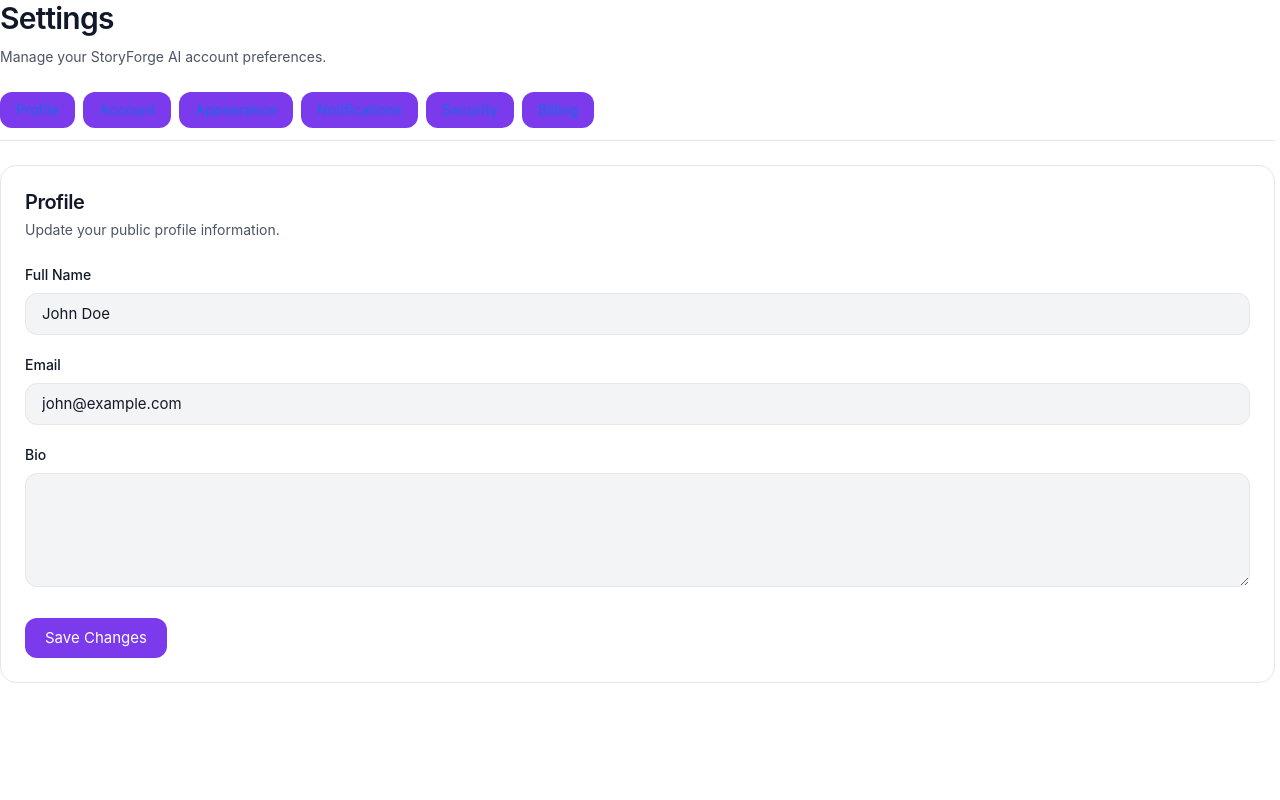
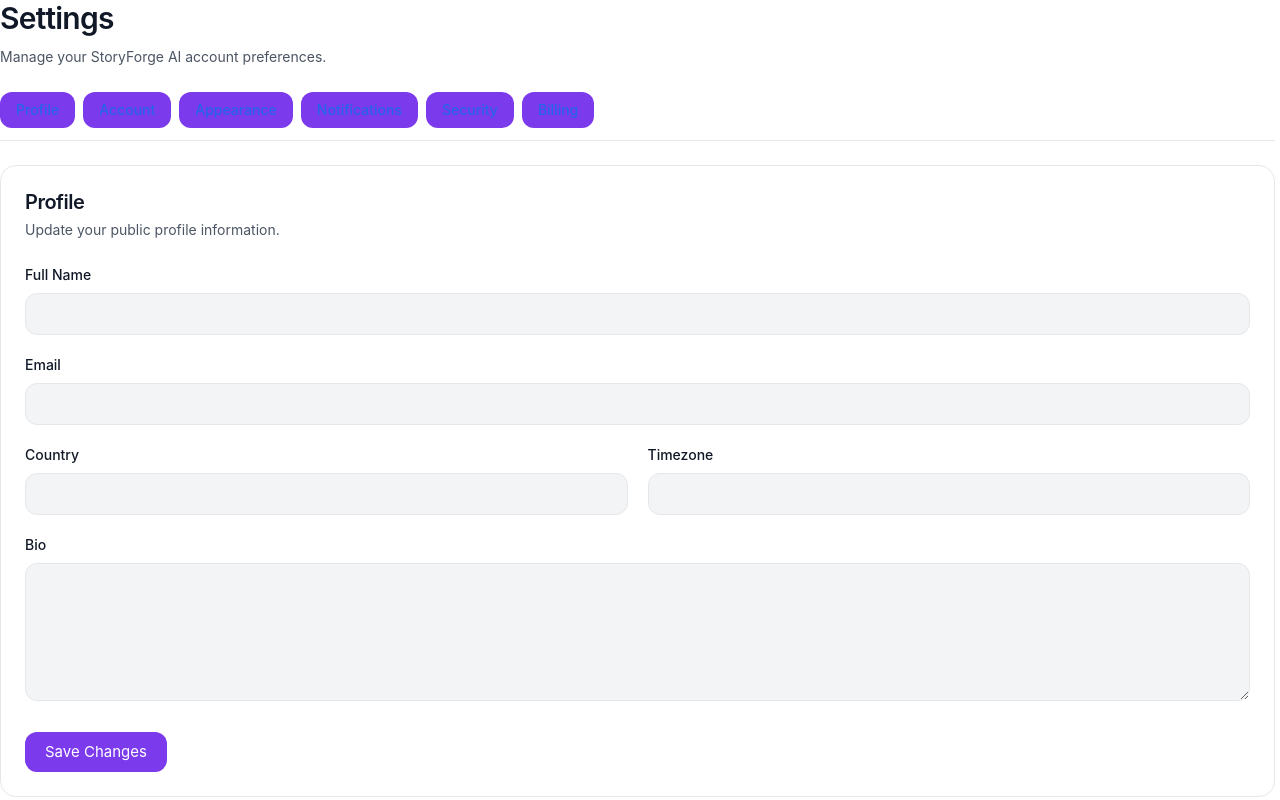
Before and after one commit to HiwaMajidpour/AI-Builders-Challenge, a React (Vite) app in the folder frontend/: page /settings/profile in a window 1280 px wide. Built offline with nearby package versions, Linux system fonts and the light colour scheme; no server answers.

Commit message:
Connect profile settings to settings context

```diff
--- a/frontend/src/features/settings/ProfileSettings.jsx
+++ b/frontend/src/features/settings/ProfileSettings.jsx
@@ -5,18 +5,27 @@
 
 import { useState } from 'react';
 import { toast } from 'sonner';
+import { useSettings } from '../../hooks/useSettings';
 
 export default function ProfileSettings() {
-    const [form, setForm] = useState({
-        name: 'John Doe',
-        email: 'john@example.com',
-        bio: '',
-    });
+    const {
+        settings,
+        updateSettings,
+        loading,
+    } = useSettings();
 
     const [saving, setSaving] = useState(false);
 
-    function handleChange(e) {
-        const { name, value } = e.target;
+    const [form, setForm] = useState(() => ({
+        name: settings?.profile?.name ?? '',
+        email: settings?.profile?.email ?? '',
+        bio: settings?.profile?.bio ?? '',
+        country: settings?.profile?.country ?? '',
+        timezone: settings?.profile?.timezone ?? '',
+    }));
+
+    function handleChange(event) {
+        const { name, value } = event.target;
 
         setForm((prev) => ({
             ...prev,
@@ -24,14 +33,15 @@ export default function ProfileSettings() {
         }));
     }
 
-    async function handleSubmit(e) {
-        e.preventDefault();
+    async function handleSubmit(event) {
+        event.preventDefault();
 
         try {
             setSaving(true);
 
-            // TODO: Connect to SettingsContext
-            await new Promise((resolve) => setTimeout(resolve, 700));
+            await updateSettings({
+                profile: form,
+            });
 
             toast.success('Profile updated successfully.');
         } catch {
@@ -39,6 +49,14 @@ export default function ProfileSettings() {
         } finally {
             setSaving(false);
         }
+    }
+
+    if (loading && !settings) {
+        return (
+            <div className="py-12 text-center text-sm text-[var(--color-text-muted)]">
+                Loading profile...
+            </div>
+        );
     }
 
     return (
@@ -56,9 +74,8 @@ export default function ProfileSettings() {
                 </p>
             </div>
 
-            <div className="space-y-5">
-
-                <div>
+            <div className="grid gap-5 md:grid-cols-2">
+                <div className="md:col-span-2">
                     <label
                         htmlFor="name"
                         className="mb-2 block text-sm font-medium"
@@ -76,7 +93,7 @@ export default function ProfileSettings() {
                     />
                 </div>
 
-                <div>
+                <div className="md:col-span-2">
                     <label
                         htmlFor="email"
                         className="mb-2 block text-sm font-medium"
@@ -96,6 +113,42 @@ export default function ProfileSettings() {
 
                 <div>
                     <label
+                        htmlFor="country"
+                        className="mb-2 block text-sm font-medium"
+                    >
+                        Country
+                    </label>
+
+                    <input
+                        id="country"
+                        name="country"
+                        type="text"
+                        value={form.country}
+                        onChange={handleChange}
+                        className="w-full rounded-lg border border-[var(--color-border)] bg-[var(--color-bg-surface)] px-4 py-2"
+                    />
+                </div>
+
+                <div>
+                    <label
+                        htmlFor="timezone"
+                        className="mb-2 block text-sm font-medium"
+                    >
+                        Timezone
+                    </label>
+
+                    <input
+                        id="timezone"
+                        name="timezone"
+                        type="text"
+                        value={form.timezone}
+                        onChange={handleChange}
+                        className="w-full rounded-lg border border-[var(--color-border)] bg-[var(--color-bg-surface)] px-4 py-2"
+                    />
+                </div>
+
+                <div className="md:col-span-2">
+                    <label
                         htmlFor="bio"
                         className="mb-2 block text-sm font-medium"
                     >
@@ -105,13 +158,12 @@ export default function ProfileSettings() {
                     <textarea
                         id="bio"
                         name="bio"
-                        rows={4}
+                        rows={5}
                         value={form.bio}
                         onChange={handleChange}
                         className="w-full rounded-lg border border-[var(--color-border)] bg-[var(--color-bg-surface)] px-4 py-2"
                     />
                 </div>
-
             </div>
 
             <button
```
